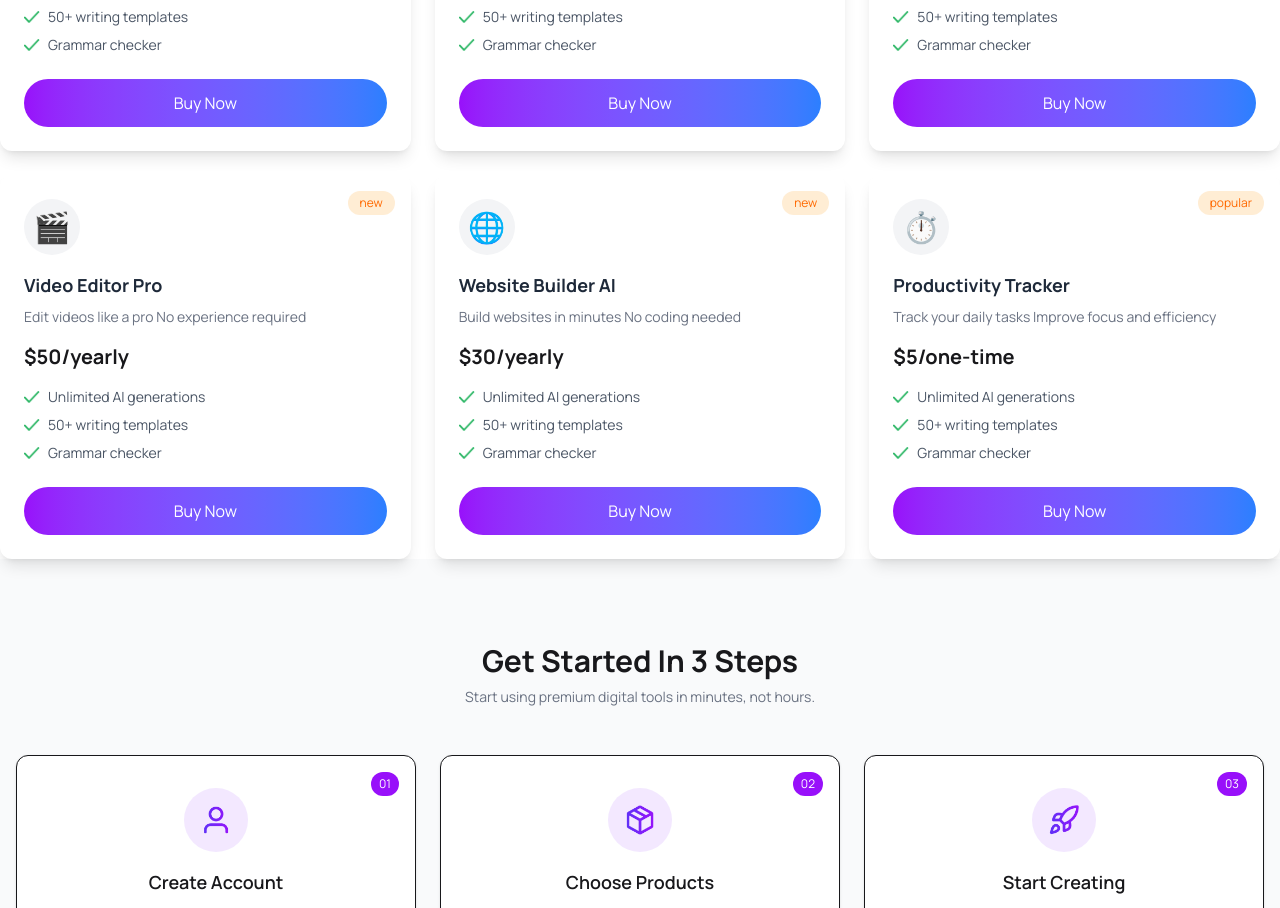
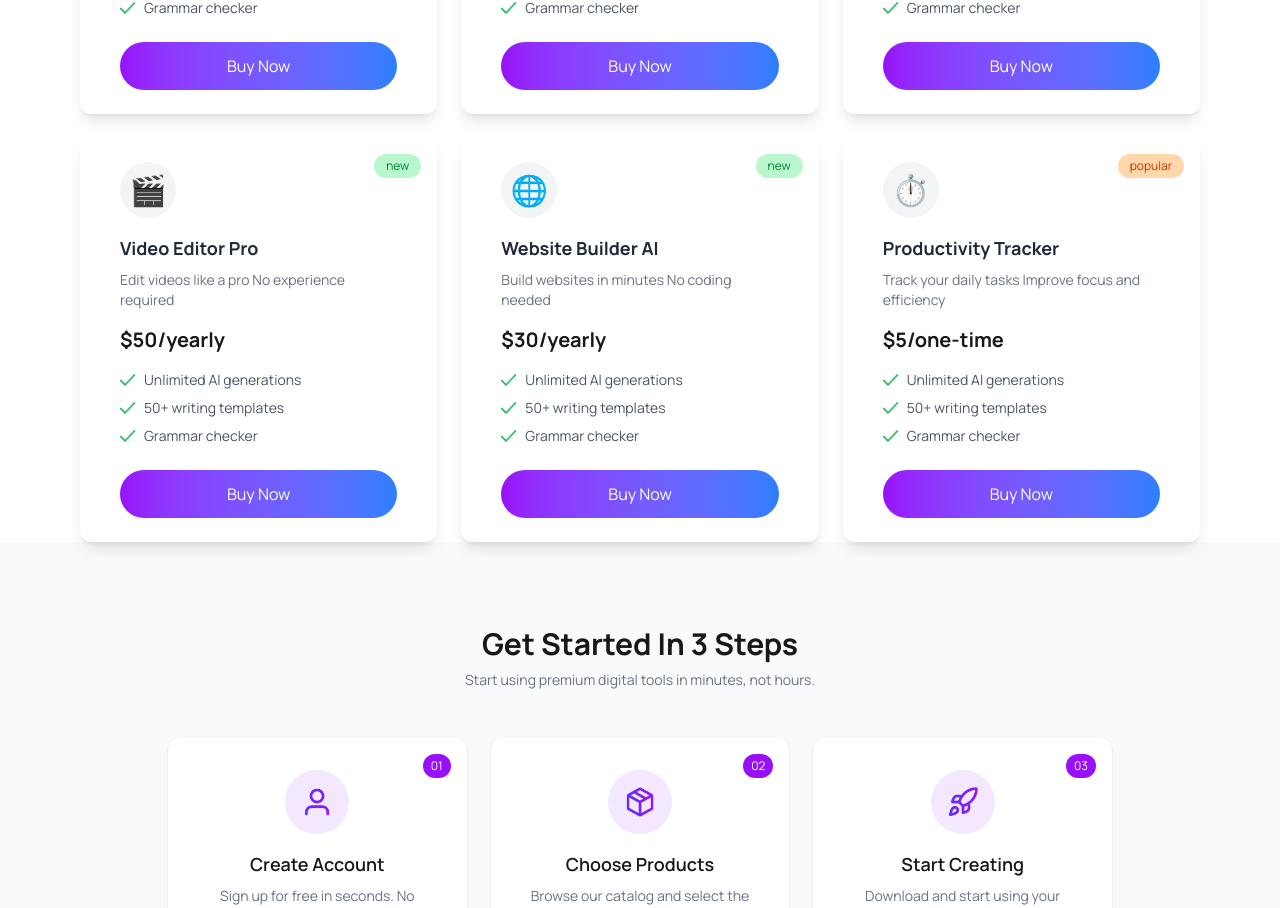
Before and after one commit to rifat-sultana/Assignment-06-DigiTools, a React (Vite) app: page / in a window 1280 px wide. Shown: the part 1892-2800 px from the top of the page. Built offline with nearby package versions, Linux system fonts and the light colour scheme.

Commit message:
finally done

```diff
--- a/src/Components/Herosection/Herosection.jsx
+++ b/src/Components/Herosection/Herosection.jsx
@@ -7,13 +7,13 @@ import StarImg from "../../assets/assets/products/star.png"
 
 const Herosection = ({ setActiveTab, activeTab }) => {
   return (
-    <div className="hero bg-base-200 py-16 lg:py-24">
+    <div className="hero bg-base-200 min-h-[80vh] py-10">
 
-      <div className="hero-content flex-col lg:flex-row-reverse ">
+      <div className="hero-content flex-col lg:flex-row-reverse items-center">
         <img className="max-w-sm rounded-lg shadow-2xl ml-10"
           src={BannerImg} alt="Banner" />
 
-        <div className="pr-10 mb-15">
+        <div className="pr-10">
           <p className="inline-flex items-center gap-2 bg-purple-100 text-purple-500 text-sm px-4 py-1 rounded-full font-medium">
             <span className="w-2 h-2 bg-purple-300 rounded-full"></span>
             New: AI-Powered Tools Available
@@ -43,35 +43,9 @@ const Herosection = ({ setActiveTab, activeTab }) => {
         </div>
       </div>
 
-      {/* <div className="flex justify-center mt-10">
-        <div className="flex gap-4 bg-white p-2 rounded-full shadow">
 
-          <button
-            onClick={() => setActiveTab("products")}
-            className={`px-6 py-2 rounded-full ${
-              activeTab === "products"
-                ? "bg-purple-600 text-white"
-                : "bg-gray-100 text-gray-600"
-            }`}
-          >
-            Products
-          </button> */}
-
-          {/* <button
-            onClick={() => setActiveTab("cart")}
-            className={`px-6 py-2 rounded-full ${
-              activeTab === "cart"
-                ? "bg-purple-600 text-white"
-                : "bg-gray-100 text-gray-600"
-            }`}
-          >
-            Cart
-          </button>
-
-        </div> */}
       </div>
 
-    // </div>
   );
 };
 
--- a/src/Components/Navbar/Navbar.jsx
+++ b/src/Components/Navbar/Navbar.jsx
@@ -4,13 +4,12 @@ const Navbar = ({ carts }) => {
   return (
     <div className="w-full bg-white shadow-sm px-6 py-4 flex items-center justify-between">
 
-      {/* LEFT: Logo */}
       <h1 className="text-3xl font-bold text-purple-600 ml-40">
         DigiTools
       </h1>
 
-      {/* CENTER: Menu */}
-      <ul className="hidden lg:flex gap-6 text-xl font-bold text-gray-700  ">
+
+      <ul className="hidden lg:flex gap-6 text-[14px] font-bold text-gray-700  ">
         <li className="cursor-pointer hover:text-purple-600">Products</li>
         <li className="cursor-pointer hover:text-purple-600">Features</li>
         <li className="cursor-pointer hover:text-purple-600">Pricing</li>
@@ -18,10 +17,10 @@ const Navbar = ({ carts }) => {
         <li className="cursor-pointer hover:text-purple-600">FAQ</li>
       </ul>
 
-      {/* RIGHT: Actions */}
+
       <div className="flex items-center gap-4 mr-40">
 
-        {/* Cart */}
+
         <div className="flex items-center gap-1 cursor-pointer">
           <img src={IconImg} className="w-5 h-5" />
           <span className="text-sm">({carts.length})</span>
--- a/src/Components/PricingSection/PricingSection.jsx
+++ b/src/Components/PricingSection/PricingSection.jsx
@@ -72,7 +72,7 @@ const PricingSection = () => {
         </div>
 
         {/* Enterprise */}
-        <div className="bg-white rounded-xl p-6 border shadow-sm">
+        <div className="bg-white rounded-xl px-20 py-6  shadow-sm">
           <h3 className="font-semibold text-lg mb-2">Enterprise</h3>
           <p className="text-gray-500 text-sm mb-4">
             For teams and businesses
--- a/src/Components/StepsSelection/StepsSelection.jsx
+++ b/src/Components/StepsSelection/StepsSelection.jsx
@@ -4,7 +4,7 @@ import UserImg from "../../assets/assets/products/user.png"
 
 const StepsSelection = () => {
   return (
-    <div className="py-16 px-4 bg-gray-50">
+    <div className="py-16 px-2 bg-gray-50">
       {/* Heading */}
       <div className="text-center  mb-12">
         <h2 className="text-3xl font-bold mt-5">Get Started In 3 Steps</h2>
@@ -13,10 +13,10 @@ const StepsSelection = () => {
         </p>
       </div>
       {/* Cards */}
-      <div className="max-w-7xl mx-auto grid grid-cols-1 md:grid-cols-3 gap-6 mb-10">
+      <div className="max-w-7xl mx-auto grid grid-cols-1 md:grid-cols-3 gap-6 mb-10 px-40">
 
         {/* Card 1 */}
-        <div className="relative bg-white rounded-xl p-8 text-center border shadow-sm">
+        <div className="relative bg-white rounded-xl p-8 text-center shadow-sm hover:shadow-xl">
           <div className="absolute top-4 right-4 bg-purple-600 text-white text-xs px-2 py-1 rounded-full">
             01
           </div>
@@ -31,7 +31,7 @@ const StepsSelection = () => {
 
         {/* card-2 */}
 
-        <div className="relative bg-white rounded-xl p-8 text-center border shadow-sm">
+        <div className="relative bg-white rounded-xl p-8 text-center shadow-sm hover:shadow-xl">
           <div className="absolute top-4 right-4 bg-purple-600 text-white text-xs px-2 py-1 rounded-full">
             02
           </div>
@@ -48,7 +48,7 @@ const StepsSelection = () => {
 
 
          {/* Card 3 */}
-        <div className="relative bg-white rounded-xl p-8 text-center border shadow-sm">
+        <div className="relative bg-white rounded-xl p-8 text-center shadow-sm hover:shadow-xl">
           <div className="absolute top-4 right-4 bg-purple-600 text-white text-xs px-2 py-1 rounded-full">
             03
           </div>
--- a/src/Components/ToolsCard/ToolsCard.jsx
+++ b/src/Components/ToolsCard/ToolsCard.jsx
@@ -14,15 +14,26 @@ const ToolsCard = ({ toolsData,carts, setCarts }) => {
   }
 
   return (
-    <div className="shadow-lg border-0.5 rounded-xl p-6 relative bg-[#FFFFFF]
+    <div className="shadow-lg border-0.5 rounded-xl py-6 px-10 relative bg-[#FFFFFF]
 flex flex-col h-full hover:shadow-2xl transition duration-300">
 
       {/* tag */}
       {toolsData.tag && (
-        <span className="absolute top-4 right-4 bg-orange-100 text-orange-500 text-xs px-3 py-1 rounded-full">
-          {toolsData.tag}
-        </span>
-      )}
+  <span
+    className={`absolute top-4 right-4 text-xs px-3 py-1 rounded-full
+    ${
+      toolsData.tag === "popular"
+        ? "bg-orange-200 text-orange-700"
+        : toolsData.tag === "best seller"
+        ? "bg-purple-200 text-purple-700"
+        : toolsData.tag === "new"
+        ? "bg-green-200 text-green-700"
+        : "bg-gray-200 text-gray-700"
+    }`}
+  >
+    {toolsData.tag}
+  </span>
+)}
 
       {/* icon */}
       <div className="w-14 h-14 rounded-full bg-gray-100 flex items-center text-3xl justify-center mb-4">
--- a/src/Components/ToolsData/ToolsData.jsx
+++ b/src/Components/ToolsData/ToolsData.jsx
@@ -5,7 +5,7 @@ const ToolsData = ({ dataPromise, activeTab, setActiveTab, carts, setCarts }) =>
   const toolsData = use(dataPromise);
 
   return (
-    <div className="max-w-7xl mx-auto">
+    <div className="max-w-7xl mx-auto px-20">
 
       <section className="bg-gray-50 py-16 text-center">
 
@@ -18,27 +18,25 @@ const ToolsData = ({ dataPromise, activeTab, setActiveTab, carts, setCarts }) =>
           to boost your productivity and creativity.
         </p>
 
-        {/* 🔥 Tabs */}
+
         <div className="flex justify-center gap-4 mt-5">
 
           <button
             onClick={() => setActiveTab("products")}
-            className={`rounded-full w-40 py-2 border transition-all duration-300 ${
-              activeTab === "products"
+            className={`rounded-full w-40 py-2 border transition-all duration-300 ${activeTab === "products"
                 ? "bg-gradient-to-r from-purple-600 to-blue-500 text-white"
                 : "bg-white text-black"
-            }`}
+              }`}
           >
             Products
           </button>
 
           <button
             onClick={() => setActiveTab("cart")}
-            className={`rounded-full w-40 py-2 border transition-all duration-300 ${
-              activeTab === "cart"
+            className={`rounded-full w-40 py-2 border transition-all duration-300 ${activeTab === "cart"
                 ? "bg-gradient-to-r from-purple-600 to-blue-500 text-white"
                 : "bg-white text-black"
-            }`}
+              }`}
           >
             Cart({carts.length})
           </button>
@@ -47,7 +45,7 @@ const ToolsData = ({ dataPromise, activeTab, setActiveTab, carts, setCarts }) =>
 
       </section>
 
-      {/* 🔥 Products show only when active */}
+
       {activeTab === "products" && (
         <div className="grid grid-cols-1 md:grid-cols-2 lg:grid-cols-3 gap-6 items-stretch">
           {toolsData.map((item) => (
@@ -62,6 +60,26 @@ const ToolsData = ({ dataPromise, activeTab, setActiveTab, carts, setCarts }) =>
 
       )}
 
+      {activeTab === "cart" && (
+        <div className="grid grid-cols-1 md:grid-cols-2 lg:grid-cols-3 gap-6 items-stretch">
+          {carts.length === 0 ? (
+            <p className="col-span-full text-center text-gray-500">
+              No items in cart
+            </p>
+          ) : (
+            carts.map((item, index) => (
+              <ToolsCard
+                key={index}
+                toolsData={item}
+                carts={carts}
+                setCarts={setCarts}
+              />
+            ))
+          )}
+        </div>
+      )}
+
+
     </div>
   );
 };
```
